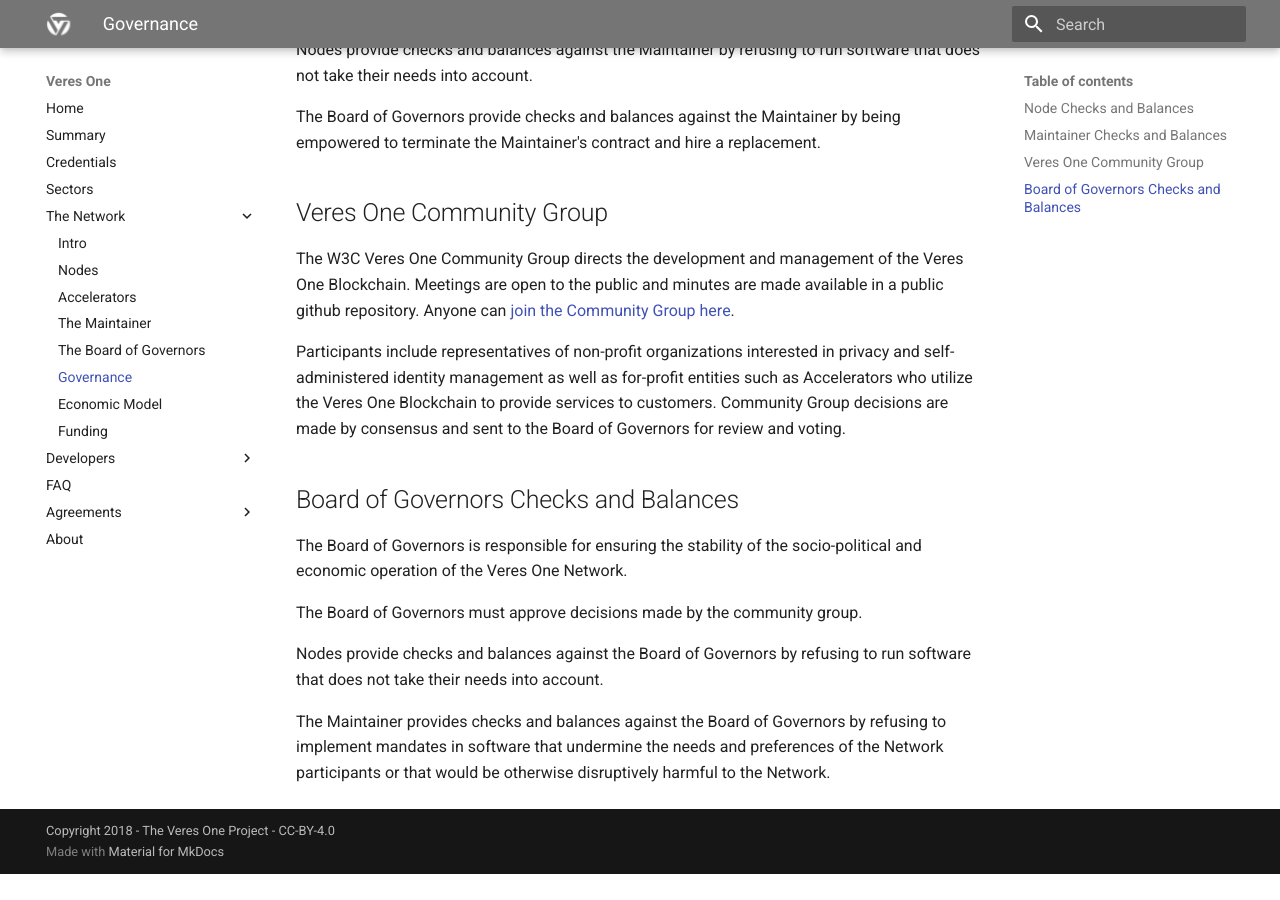
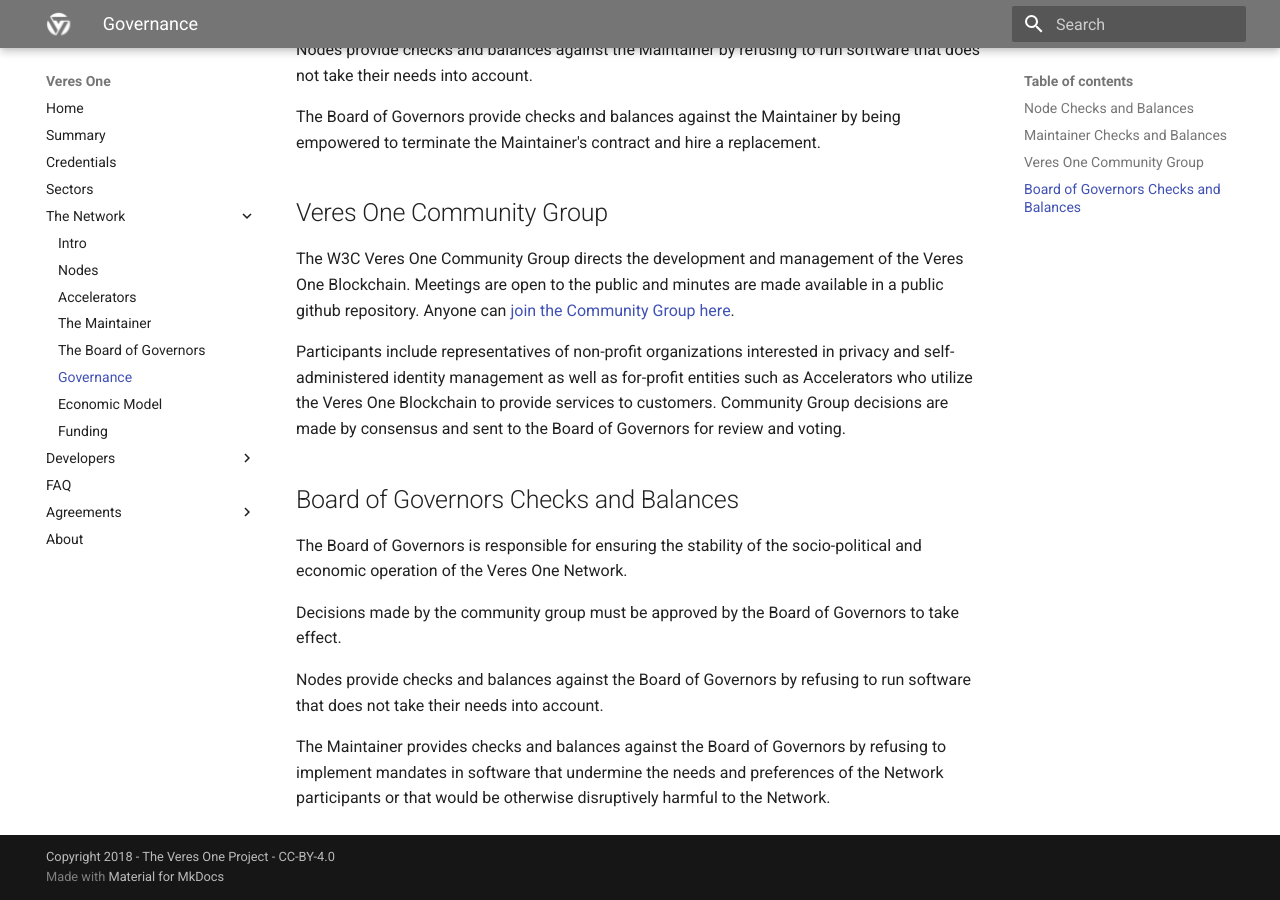
Before and after one commit to veres-one/docs.veres.one, an MkDocs documentation site: the page built from docs/network/governance.md, in a window 1280 px wide and 900 px high, scrolled down 1066 px. Built offline with MkDocs 1.6.1 and Material for MkDocs 9.7.7, drawn with Linux system fonts in a browser that asks for light colours; old or Windows-style settings are respelled for this version of MkDocs; before the commit the page ends 1940 px from its top, so only the background shows below that.

Commit message:
Reword decisions process text.

```diff
--- a/docs/network/governance.md
+++ b/docs/network/governance.md
@@ -70,7 +70,8 @@ to the Board of Governors for review and voting.
 The Board of Governors is responsible for ensuring the stability of the
 socio-political and economic operation of the Veres One Network.
 
-The Board of Governors must approve decisions made by the community group.
+Decisions made by the community group must be approved by the Board of
+Governors to take effect.
 
 Nodes provide checks and balances against the Board of Governors by refusing to
 run software that does not take their needs into account.
```
